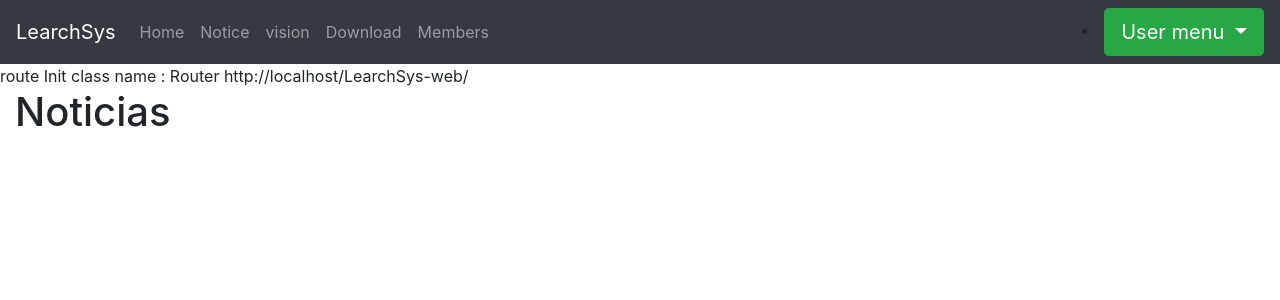
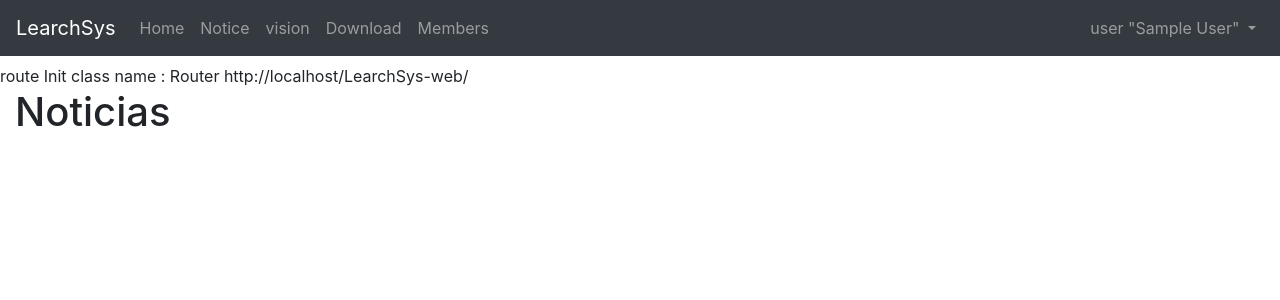
Before and after one commit to rickalfa/LearchSys-web, a PHP site: page /LearchSys-web/noticia?check=1 in a window 1280 px wide. Shown: the top 300 px of the page. Run offline with PHP 8.4, Linux system fonts and the light colour scheme; the visitor is signed in with stand-in values (Sample User, id 1); data that the repository does not hold is empty; some libraries are stand-ins or nearby versions.

Commit message:
comportamiento de las sessiones y creasion de la SESSION

```diff
--- a/controllers/ViewController.php
+++ b/controllers/ViewController.php
@@ -22,6 +22,7 @@ class ViewController{
 
     public function load_view_menu($view){
 
+
         require_once( self::$menu_path . $view . '.php');
 
     }
--- a/controllers/config/configmailer.php
+++ b/controllers/config/configmailer.php
@@ -8,7 +8,7 @@ define('SMTP_AUTH_',true);
 
 define('USERNAME_EMAIL', 'angelshamael@gmail.com');
 
-define('PASSWORD_EMAIL', 'Betancourt44');
+define('PASSWORD_EMAIL', 'Betancourt00');
 
 define('SMTPSecure', 'tls');
 
--- a/src/model_client/learchrequestclient.js
+++ b/src/model_client/learchrequestclient.js
@@ -146,16 +146,25 @@ function responseLogin(dates)
 {
     document.getElementById("showdate-request-2").innerHTML = dates;
 
+    console.log(dates);
+
     if (dates.login == "fail"){
 
         console.log("dates from servidor ", dates);
 
     }else{
         loginEnable();
-        setTimeout(location.reload(),60000);
+        setTimeout(reloadpage,6000);
 
     }
 
+
+}
+
+function reloadpage()
+{
+
+    location.reload();
 
 }
 
--- a/views/footer.php
+++ b/views/footer.php
@@ -5,18 +5,18 @@
   </body>
  </div>
 
+ <script src="https://cdn.jsdelivr.net/npm/popper.js@1.16.1/dist/umd/popper.min.js" integrity="sha384-9/reFTGAW83EW2RDu2S0VKaIzap3H66lZH81PoYlFhbGU+6BZp6G7niu735Sk7lN" crossorigin="anonymous"></script>
+<script src="https://stackpath.bootstrapcdn.com/bootstrap/4.5.2/js/bootstrap.min.js" integrity="sha384-B4gt1jrGC7Jh4AgTPSdUtOBvfO8shuf57BaghqFfPlYxofvL8/KUEfYiJOMMV+rV" crossorigin="anonymous"></script>
+
+ <script src="./public/bootstrap/js/bootstrap.js"></script>
+<script src="./public/bootstrap/js/bootstrap.bundle.js.map"></script>
+<script src="./public/js/base_shop.js"></script>
+
+<!-- Modulos de Client JS learchsystem -->
  <script type="module" src="./src/model_client/learchjquery.js"></script>
  <script type="module" src="./src/model_client/learchrequestclient.js"></script>
  <script type="module" src="./src/model_client/learchrequest.js"></script>
 
-<script src="./public/bootstrap/js/bootstrap.js"></script>
-<script src="./public/bootstrap/js/bootstrap.bundle.js.map"></script>
-<script src="./public/js/base_shop.js"></script>
-
-<script src="https://ajax.googleapis.com/ajax/libs/jquery/2.1.1/jquery.min.js"></script>
 
 
-<script src="https://cdn.jsdelivr.net/npm/popper.js@1.16.1/dist/umd/popper.min.js" integrity="sha384-9/reFTGAW83EW2RDu2S0VKaIzap3H66lZH81PoYlFhbGU+6BZp6G7niu735Sk7lN" crossorigin="anonymous"></script>
-<script src="https://stackpath.bootstrapcdn.com/bootstrap/4.5.2/js/bootstrap.min.js" integrity="sha384-B4gt1jrGC7Jh4AgTPSdUtOBvfO8shuf57BaghqFfPlYxofvL8/KUEfYiJOMMV+rV" crossorigin="anonymous"></script>
-
 </html>
--- a/views/header.php
+++ b/views/header.php
@@ -10,8 +10,8 @@
 	    <!--<META HTTP-EQUIV="REFRESH" CONTENT="10;URL=home/main">-->
 
 <!-- LINKS the MATERIAL public bootstrap and CSS -->
-<link rel="stylesheet" href="https://stackpath.bootstrapcdn.com/bootstrap/4.5.2/css/bootstrap.min.css"
-  integrity="sha384-JcKb8q3iqJ61gNV9KGb8thSsNjpSL0n8PARn9HuZOnIxN0hoP+VmmDGMN5t9UJ0Z" crossorigin="anonymous">
+           <link rel="stylesheet" href="https://stackpath.bootstrapcdn.com/bootstrap/4.5.2/css/bootstrap.min.css"
+            integrity="sha384-JcKb8q3iqJ61gNV9KGb8thSsNjpSL0n8PARn9HuZOnIxN0hoP+VmmDGMN5t9UJ0Z" crossorigin="anonymous">
 
 <!--link de FreeAwesome Icons and Fonts -->
          <script src="https://kit.fontawesome.com/b540600cdc.js" crossorigin="anonymous"></script>
@@ -19,11 +19,11 @@
          <script type="text/javascript" src="https://code.jquery.com/jquery-3.5.1.min.js"
           integrity="sha256-9/aliU8dGd2tb6OSsuzixeV4y/faTqgFtohetphbbj0="crossorigin="anonymous"></script>
 
-  <!-- Servicio de CAPTCHAT Gogle-->
+<!-- Servicio de CAPTCHAT Gogle-->
          <script src="https://www.google.com/recaptcha/api.js" async defer></script>
 
 
-         <link rel="stylesheet" href = "./public/bootstrap/css/bootstrap.css"
+ <!-- <link rel="stylesheet" href = "./public/bootstrap/css/bootstrap.css"-->
 
          <link rel="stylesheet" href = "./fontawesome-free-web/css/all.css"
 
--- a/views/menu_nav/menuUser.php
+++ b/views/menu_nav/menuUser.php
@@ -14,6 +14,8 @@ if(!$_SESSION['ok'])
 <nav class="navbar navbar-expand-lg navbar-dark bg-dark" >
 
  <a class="navbar-brand" href="#">LearchSys</a>
+
+ <div class="collapse navbar-collapse" id="navbarSupportedContent">
 
   <ul class="navbar-nav mr-auto mt-2 mt-lg-0">
 
@@ -33,6 +35,7 @@ if(!$_SESSION['ok'])
       <a class="nav-link" href="'.ROOTPROJECT.'member">Members</a>
     </li>
 
+    </li>
   </ul>
 
   <ul class="navbar-nav  mt-lg-0">
@@ -43,6 +46,7 @@ if(!$_SESSION['ok'])
     <a class="nav-link" href="'.ROOTPROJECT.'register">Register</a>
     </li>
   </ul>
+ </div>
 
 </nav> ';
  ///END  NAVEGATION MENU  NO logger
@@ -71,20 +75,22 @@ if(!$_SESSION['ok'])
           <li class="nav-item">
             <a class="nav-link" href="'.ROOTPROJECT.'member">Members</a>
           </li>
-          </ul>
 
-          <li>
-          <div class="btn-group">
-          <button class="btn btn-success btn-lg dropdown-toggle" type="button" data-toggle="dropdown" aria-haspopup="true" aria-expanded="false">
-            User menu
-          </button>
-          <div class="dropdown-menu">
-            <a class="dropdown-item" href="#">Edit</a>
-            <a class="dropdown-item" href="'.ROOTPROJECT.'salir">Logout</a>
+        </ul>
 
-          </div>
+      <ul class="navbar-nav  mt-lg-0">
+       <li class="nav-item dropdown">
+        <a class="nav-link dropdown-toggle" href="#" id="navbarDropdown" role="button" data-toggle="dropdown" aria-haspopup="true" aria-expanded="false">
+          user "'.$_SESSION['name'].'"
+        </a>
+        <div class="dropdown-menu" aria-labelledby="Usuario" >
+          <a class="dropdown-item" href="#">Profile</a>
+          <a class="dropdown-item" href="'.ROOTPROJECT.'salir">Logout</a>
+          <div class="dropdown-divider"></div>
+          <a class="dropdown-item" href="#">Something else here</a>
         </div>
-        </li>
+       </li>
+      </ul>
 
 
       </nav> ';
```
Also changed, not shown: controllers/MailerController.php (+3 -4 lines), controllers/SessionController.php (+7 -6 lines), service/sessionusers.php (+15 -2 lines), src/model_client/learchrequest.js (+4 -4 lines), views/home/main.php (+9 -5 lines), 2 other files.
